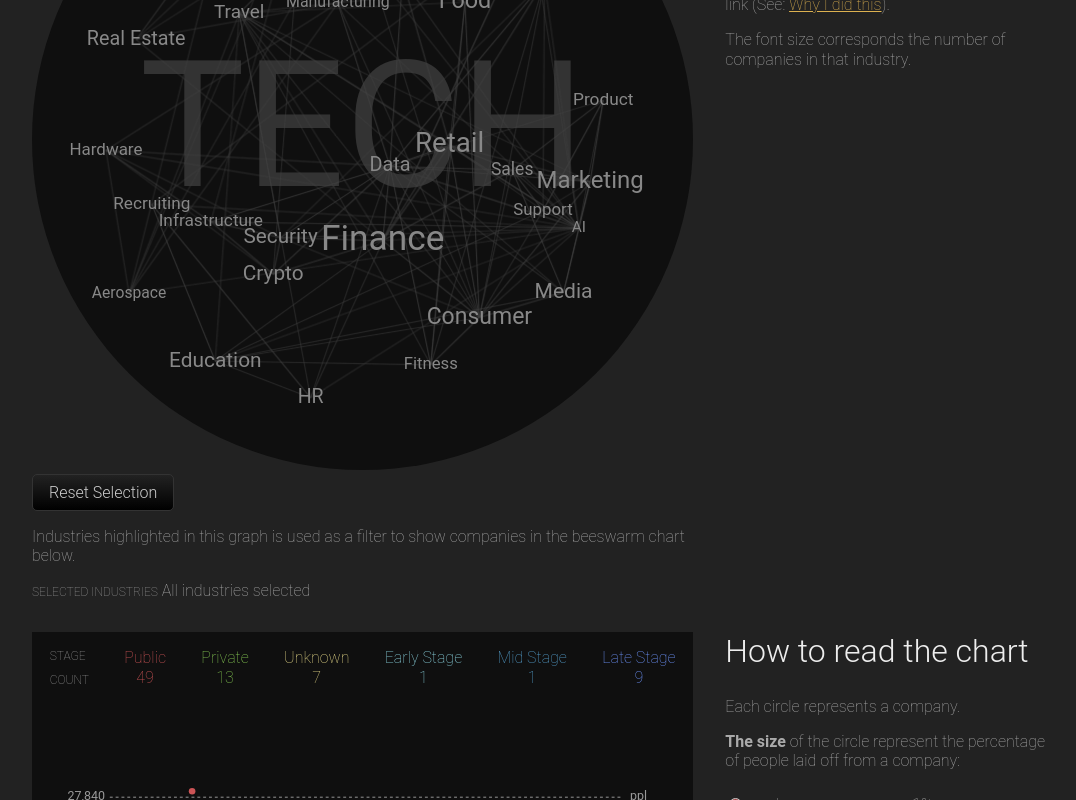
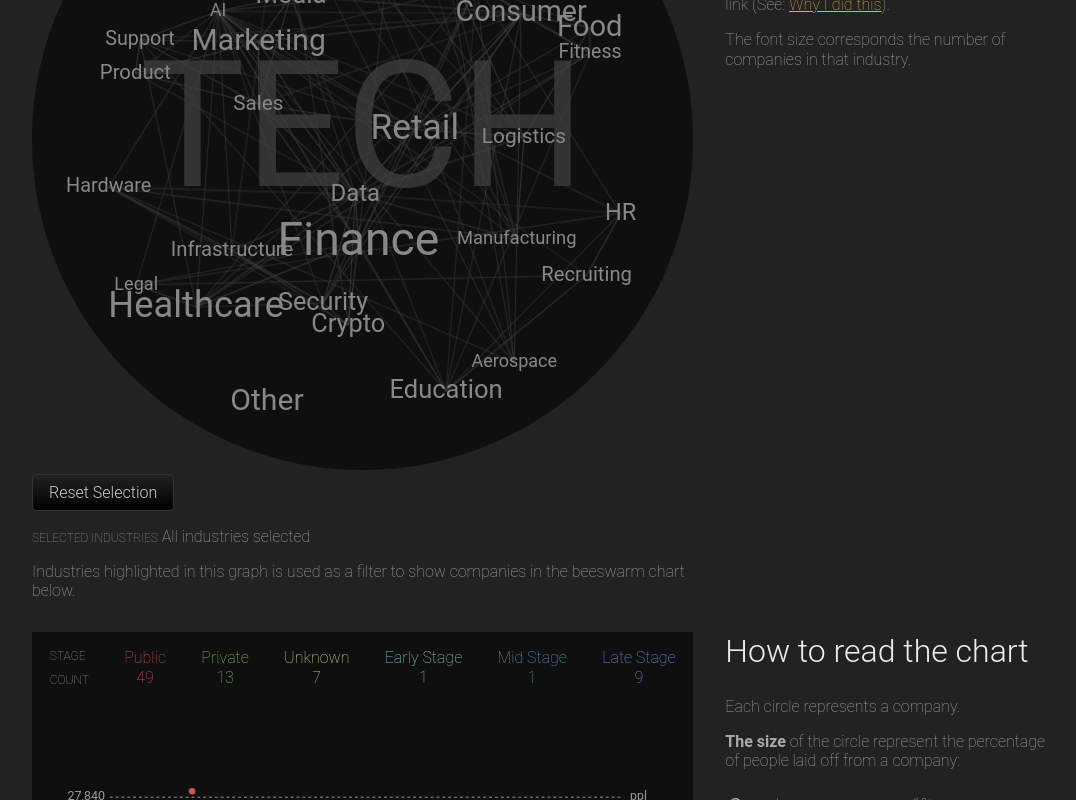
Before and after one commit to Shanfan/shanfanhuang.com, a SvelteKit app: page /projects/the-fuzzy-work in a window 1280 px wide. Shown: the part 572-1372 px from the top of the page, without its empty margins (96-1172 px from the left). Built offline with nearby package versions, Linux system fonts and the light colour scheme; a web font is replaced by a local one.

Commit message:
Include the count of people laid off and companies went bankrupt in the  rolled up data

```diff
--- a/src/routes/projects/the-fuzzy-work/+page.server.js
+++ b/src/routes/projects/the-fuzzy-work/+page.server.js
@@ -74,16 +74,24 @@ export async function load({ fetch }) {
     const getAllIndustries = () => {
         const industryCounts = rollup(
             layoffByCompany,
-            (v) => v.length,
+            (v) => {
+                return {
+                    companies: v.length,
+                    bankrupted: v.filter(d => d.percentage === 100).length,
+                    ppl_laidoff: sum(v, d => d.layoff)
+                }
+            },
             (d) => d.industry
         );
 
         const industryCountsArray = Array.from(
             industryCounts,
-            ([industry, count]) => ({ industry, count })
+            ([industry, counts]) => ({ industry, ...counts })
         );
 
-        industryCountsArray.sort((a, b) => ascending(a.industry, b.industry));
+        industryCountsArray.sort((a, b) => ascending(a.ppl_laidoff, b.ppl_laidoff));
+
+        console.log(industryCountsArray)
 
         return industryCountsArray;
     }
--- a/src/routes/projects/the-fuzzy-work/+page.svelte
+++ b/src/routes/projects/the-fuzzy-work/+page.svelte
@@ -94,10 +94,7 @@
 					selectedIndustries = allIndustrySelected;
 				}}>Reset Selection</button
 			>
-			<p>
-				Industries highlighted in this graph is used as a filter to show companies in the beeswarm
-				chart below.
-			</p>
+
 			{#if selectedIndustries.length === industries.length}
 				<p>
 					<span
@@ -143,6 +140,10 @@
 				{/if}
 			{/if}
 		</div>
+		<p>
+			Industries highlighted in this graph is used as a filter to show companies in the beeswarm
+			chart below.
+		</p>
 	</div>
 	<div id="content-1">
 		<h2>Layoff impact on industries</h2>
--- a/src/routes/projects/the-fuzzy-work/IndustryFilter.svelte
+++ b/src/routes/projects/the-fuzzy-work/IndustryFilter.svelte
@@ -8,9 +8,9 @@
 		allIndustriesSelected
 	} = $props();
 
-	let nodeData = industries.map((n, i) => ({
-		id: n.industry,
-		count: n.count,
+	let nodeData = industries.map(({ industry, ...rest }) => ({
+		id: industry,
+		...rest,
 		isSelected: true
 	}));
 	let linkData = relationships.map((l, i) => ({
@@ -20,7 +20,7 @@
 		isSelected: true
 	}));
 
-	let dimensions = {
+	const dimensions = {
 		width: 600,
 		height: 600,
 		marginTop: 50,
@@ -28,15 +28,17 @@
 		marginRight: 50,
 		marginBottom: 50
 	};
-	let boundRect = {
+	const boundRect = {
 		width: dimensions.width - dimensions.marginLeft - dimensions.marginRight,
 		height: dimensions.height - dimensions.marginTop - dimensions.marginBottom
 	};
 
+	const fontSizeAccessor = (d) => d.companies;
+
 	let fontSizeScale = d3
 		.scaleLinear()
-		.domain([d3.min(nodeData, (d) => d.count), d3.max(nodeData, (d) => d.count)])
-		.range([14, 32]);
+		.domain(d3.extent(nodeData, fontSizeAccessor))
+		.range([16, 42]);
 
 	function findSelection(n) {
 		const linkedIndustries = {
@@ -126,7 +128,7 @@
 				alignment-baseline="middle"
 				x={node.x}
 				y={node.y}
-				font-size={fontSizeScale(node.count)}
+				font-size={fontSizeScale(fontSizeAccessor(node))}
 				fill={node.isSelected && !allIndustriesSelected ? '#eee' : '#888'}
 				role="button"
 				aria-label={'industry: ' + node.id}
```
